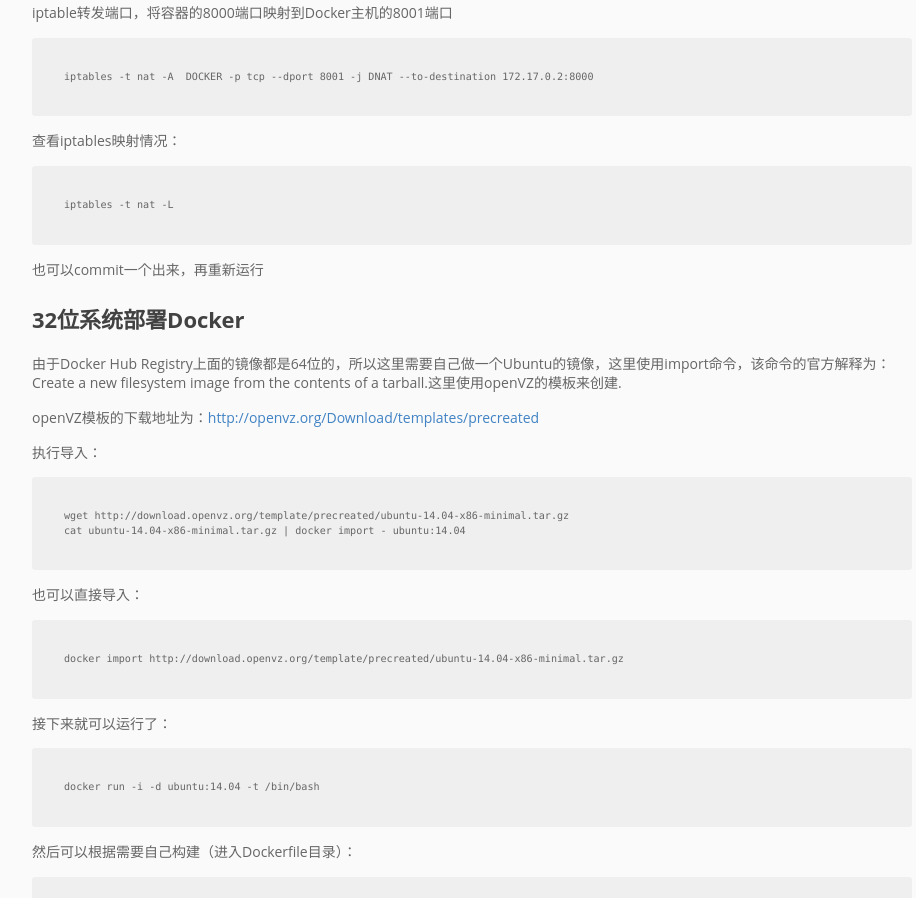
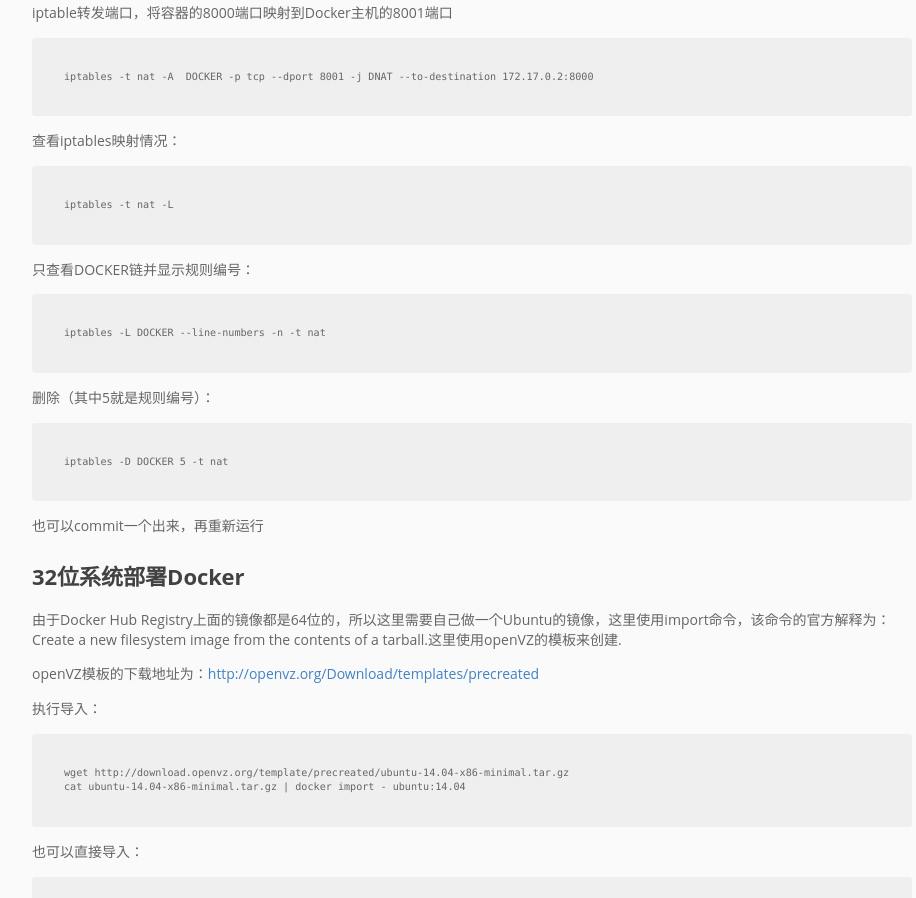
Before and after one commit to pingmalu/pingmalu.github.io, a Jekyll site: the page built from _posts/2015-12-02-Docker日常笔记.md, in a window 1280 px wide and 900 px high, scrolled down 2602 px. Shown: the whole window, without its empty margins (168-1084 px from the left). Built offline with Jekyll 4.4.1, drawn with Linux system fonts in a browser that asks for light colours; nearby versions of some CDN libraries.

Commit message:
'update'

```diff
--- a/_posts/2015-12-02-Docker日常笔记.md
+++ b/_posts/2015-12-02-Docker日常笔记.md
@@ -85,6 +85,15 @@
 查看iptables映射情况：
 
 	iptables -t nat -L
+
+只查看DOCKER链并显示规则编号：
+
+	iptables -L DOCKER --line-numbers -n -t nat
+
+删除（其中5就是规则编号）：
+
+	iptables -D DOCKER 5 -t nat
+
 
 也可以commit一个出来，再重新运行
 
```
